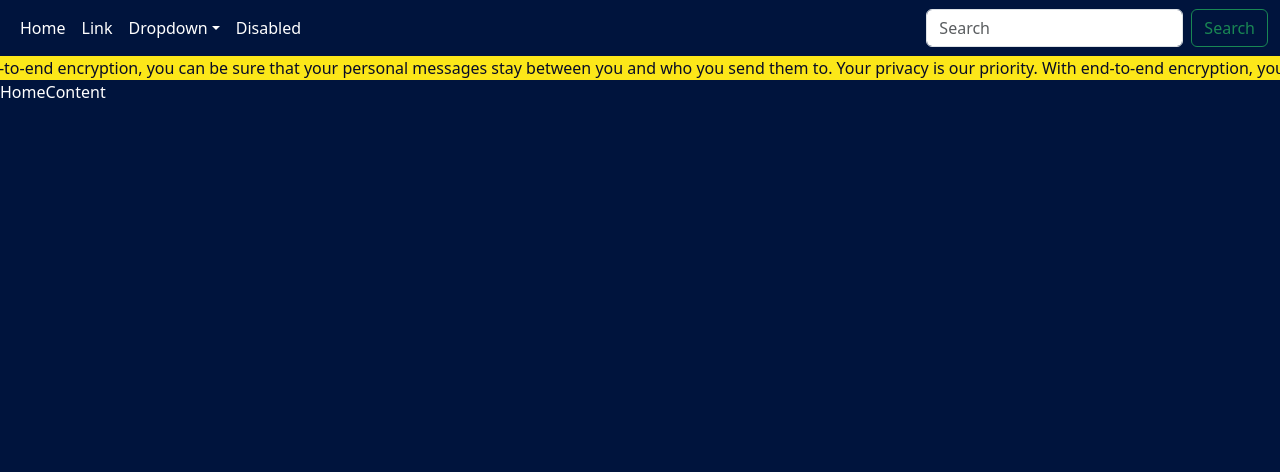
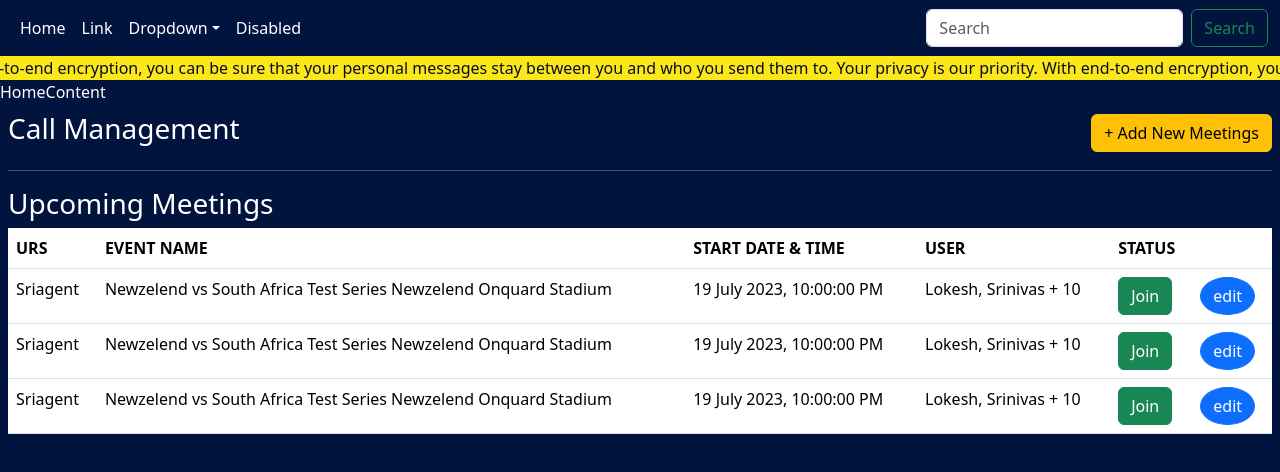
Before and after one commit to Texch999/we2-call-admin, a React (Create React App) app: page / in a window 1280 px wide. Shown: the top 472 px of the page. Built offline with nearby package versions, Linux system fonts and the light colour scheme; a small style sheet from the web is missing.

Commit message:
changes are added

```diff
--- a/src/App.js
+++ b/src/App.js
@@ -4,7 +4,7 @@ import "bootstrap/dist/js/bootstrap.bundle.min.js";
 import Header from "./pages/home-page/Header";
 import HomeContent from "./pages/home-page/HomeContent";
 import Marquee from "react-fast-marquee";
-// import CallManagement from "./pages/call-management/CallManagement";
+import CallManagement from "./pages/call-management/CallManagement";
 
 function App() {
   return (
@@ -18,7 +18,7 @@ function App() {
         to.
       </Marquee>
       <HomeContent />
-      {/* <CallManagement/> */}
+      <CallManagement/>
     </div>
   );
 }
```
